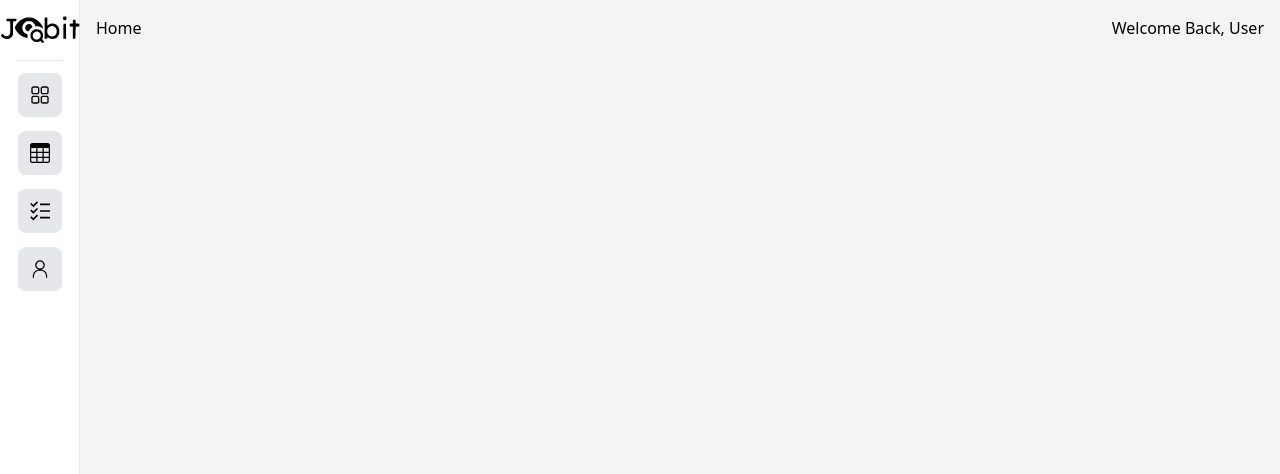
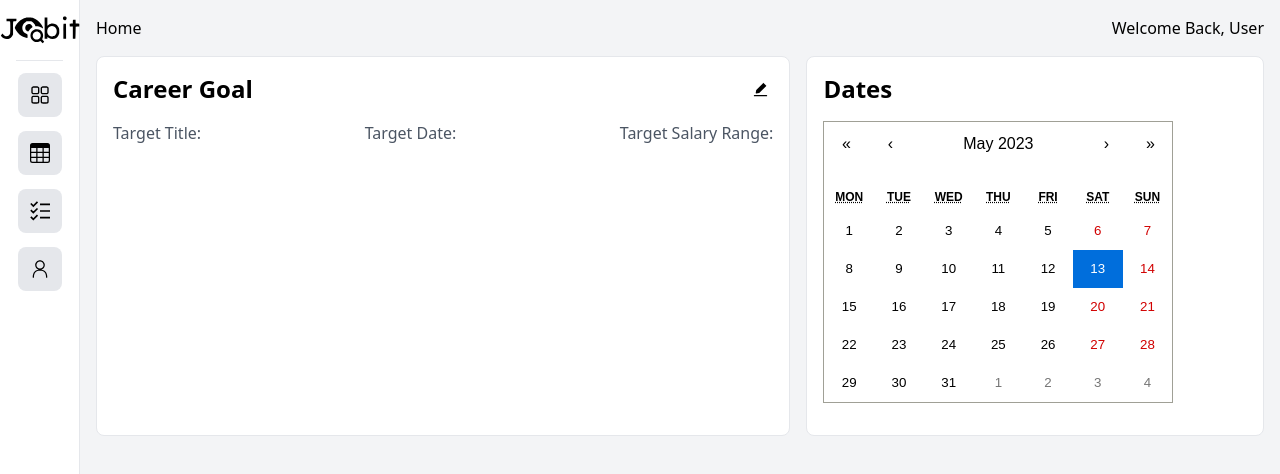
Before and after one commit to ShirWein/Job.it, a Next.js app: page / in a window 1280 px wide. Shown: the top 474 px of the page. Built offline with nearby package versions, Linux system fonts and the light colour scheme.

Commit message:
TopCards + Dates Components

```diff
--- /dev/null
+++ b/components/TopCards.jsx
@@ -0,0 +1,47 @@
+import React from 'react';
+import {AiFillEdit} from 'react-icons/ai';
+import 'react-calendar/dist/Calendar.css';
+import { useState } from 'react';
+import Calendar from 'react-calendar';
+
+
+const TopCards = () => {
+  const [value, onChange] = useState(new Date())
+  return (
+    <div className='grid lg:grid-cols-5 gap-4 p-4'>
+        <div className='lg:col-span-3 col-span-1 bg-white flex justify-between w-full border p-4 rounded-lg'>
+            <div className='flex flex-col w-full pb-4'>
+                <div className='flex justify-between'>
+                    <h4 className='font-bold text-2xl'>Career Goal</h4>
+                    <AiFillEdit size={25} className='pt-2'/>
+                </div>
+
+                <div className='flex justify-between pt-4'>
+                    <p className='text-gray-600'>Target Title:</p>
+                    <p className='text-gray-600'>Target Date:</p>
+                    <p className='text-gray-600'>Target Salary Range:</p>
+                </div>
+
+            </div>
+        </div>
+        <div className='lg:col-span-2 col-span-1 bg-white flex justify-between w-full border p-4 rounded-lg'>
+            <div className='flex flex-col w-full pb-4'>
+
+                <h4 className='font-bold text-2xl pb-4'>Dates</h4>
+
+                <div>
+                    <Calendar onChange={onChange} value={value} />
+                </div>
+
+
+
+
+
+
+            </div>
+        </div>
+    </div>
+  )
+}
+
+export default TopCards
--- a/package.json
+++ b/package.json
@@ -11,8 +11,10 @@
   "dependencies": {
     "next": "13.4.2",
     "react": "18.2.0",
+    "react-calendar": "^4.2.1",
     "react-dom": "18.2.0",
-    "react-icons": "^4.8.0"
+    "react-icons": "^4.8.0",
+    "tw-daterange": "^1.1.24"
   },
   "devDependencies": {
     "@svgr/webpack": "^8.0.1",
--- a/pages/index.js
+++ b/pages/index.js
@@ -1,7 +1,7 @@
 import Head from 'next/head'
 import Image from 'next/image'
 import Header from '../components/Header'
-import Sidebar from '../components/Sidebar'
+import TopCards from '../components/TopCards'
 
 export default function Home() {
   return (
@@ -11,9 +11,11 @@ export default function Home() {
         <meta name="description" content="Generated by create next app" />
         <meta name="viewport" content="width=device-width, initial-scale=1" />
         <link rel="icon" href="/favicon.ico" />
+
       </Head>
       <main className='bg-gray-100 min-h-screen'>
         <Header />
+        <TopCards />
       </main>
     </>
   )
```
Also changed, not shown: components/Cal.jsx (added, +20 -0 lines), 1 other file (tests, documents, lock files or other folders).
